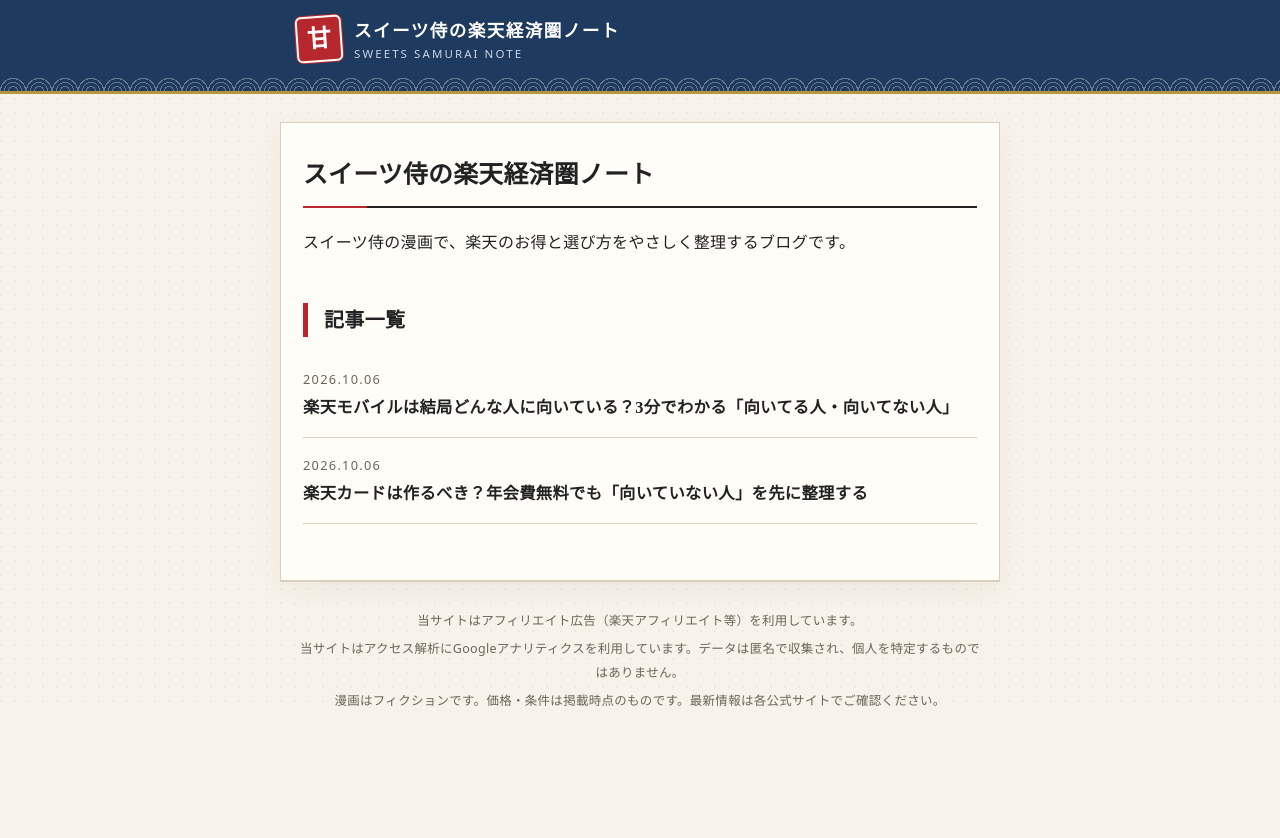
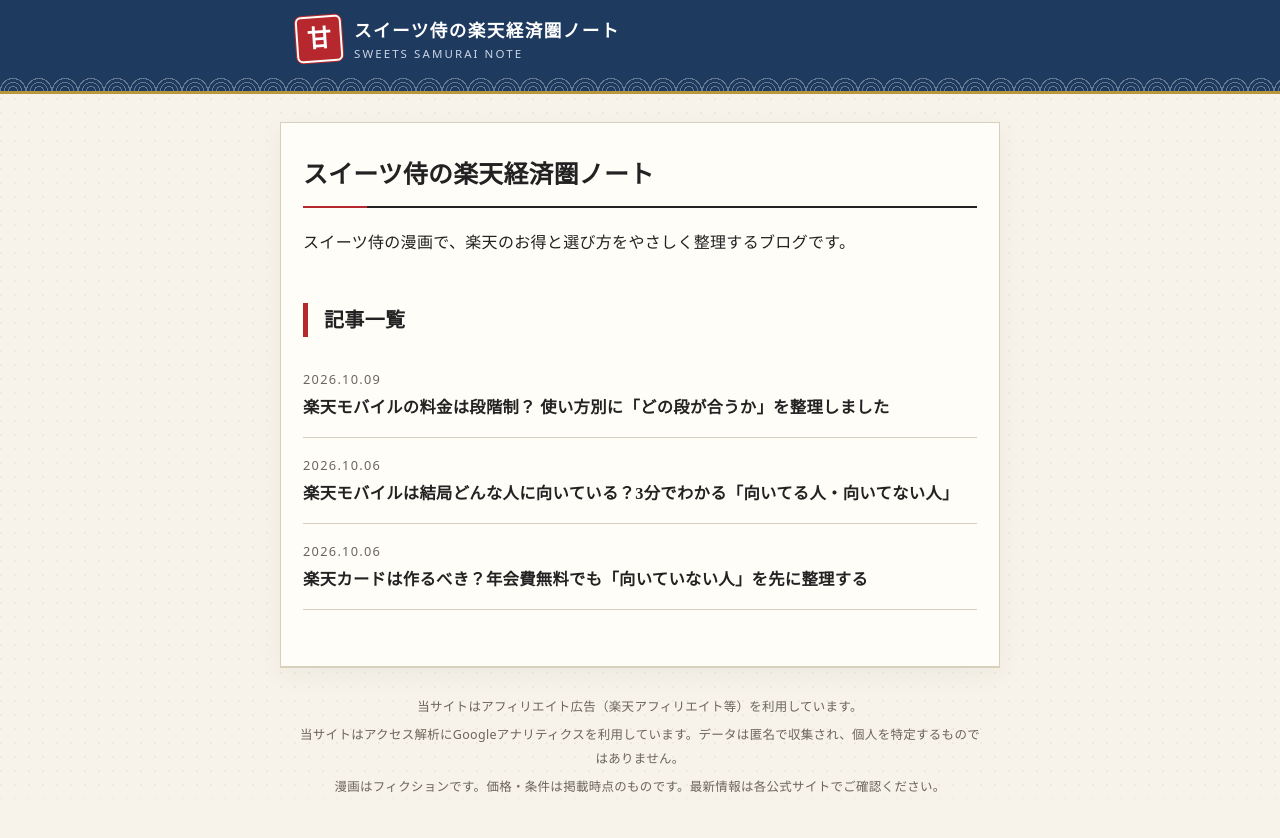
Before and after one commit to eztamu/sweets-blog, a Jekyll site: the page built from index.md, in a window 1280 px wide. Shown: the top 838 px of the page. Built offline with Jekyll 4.4.1, drawn with Linux system fonts in a browser that asks for light colours; part of the change alters nothing that is shown.

Commit message:
記事を追加: 楽天モバイルの料金は段階制？使い方別に整理（既存2記事に相互リンク）
Co-Authored-By: Claude Sonnet 5.5 <noreply@anthropic.com>
Claude-Session: https://claude.ai/code/session_01BpUWxc767rFro4ZmmBRR5J

```diff
--- a/_posts/2026-10-06-rakuten-card-fit.md
+++ b/_posts/2026-10-06-rakuten-card-fit.md
@@ -116,3 +116,4 @@ A. 2026年10月時点の公式バナー表記です。審査やポイントの
 ## あわせて読みたい
 
 - [楽天モバイルは結局どんな人に向いている？3分でわかる「向いてる人・向いてない人」]({% post_url 2026-10-06-rakuten-mobile-fit %})
+- [楽天モバイルの料金は段階制？ 使い方別に「どの段が合うか」を整理しました]({% post_url 2026-10-09-rakuten-mobile-tier %})
--- a/_posts/2026-10-06-rakuten-mobile-fit.md
+++ b/_posts/2026-10-06-rakuten-mobile-fit.md
@@ -106,3 +106,4 @@ A. この記事では判断できません。エリアや他社との比較、
 ## あわせて読みたい
 
 - [楽天カードは作るべき？年会費無料でも「向いていない人」を先に整理する]({% post_url 2026-10-06-rakuten-card-fit %})
+- [楽天モバイルの料金は段階制？ 使い方別に「どの段が合うか」を整理しました]({% post_url 2026-10-09-rakuten-mobile-tier %})
--- /dev/null
+++ b/_posts/2026-10-09-rakuten-mobile-tier.md
@@ -0,0 +1,126 @@
+---
+title: "楽天モバイルの料金は段階制？ 使い方別に「どの段が合うか」を整理しました"
+date: 2026-10-09
+description: "楽天モバイル（Rakuten最強プラン）の3段階の料金と、使い方別の考え方を、公式の表記と運営者の利用メモで整理しました。"
+---
+![スイーツ侍の4コマ漫画](/assets/img/rakuten-mobile-tier-intro.jpg)
+
+## 【結論】段階制の3段のうち、自分の段が分かると選びやすいプランです
+
+Rakuten最強プランは、月ごとの使用量が読みにくい人に向いています。料金は使用量に応じた3つの段に分かれているので、先に自分の段を決めておくと選びやすくなります。一方、速度が常に安定していることが必須の人や、端末だけ欲しい人には向いていません。
+
+**この記事で分かること**
+- 料金が使用量に応じた3つの段に分かれていること
+- 使用量が多い人・少ない段に抑えたい人、それぞれの考え方
+- 運営者の利用メモと、先に確認したい注意点
+
+{% include aff.html id="mobile" %}
+
+## 毎月のデータ使用量が読めず、どの段になるか不安でござる
+
+漫画の侍は「おやつ代が足りぬ」と嘆いていました。通信費も同じで、使用量が月によって違うと「今月はいくらになるのか」が見えにくいものです。
+
+段階制の料金は、使用量しだいで請求の段が変わります。だからこそ、先に3つの段の中身を知っておくと、自分がどこを狙うか決めやすくなります。
+
+## 料金は使用量に応じた3つの段です
+
+公式の最強プランのページでは、料金は次の3段になっています（2026-10-09確認）。
+
+| 使用量 | 月額（税込） |
+|---|---|
+| 3GBまで | 980円（1,078円） |
+| 3GB超〜20GBまで | 1,980円（2,178円） |
+| 20GB超〜（無制限） | 2,980円（3,278円） |
+
+バナーでは「データ高速無制限 月額2,980円（税込3,278円）」と表記されています。ただし「速度制限の場合あり」「通話料等別」の注記が付いています。
+
+**使用量が多い人の考え方**
+- 最上段の「使い放題の段」と考えれば、データ量を細かく気にせず使えます。
+- 月ごとの使用量が読みにくい人ほど、この考え方が合いやすいでしょう。
+
+**少ない段に抑えたい人の考え方**
+- 3GBまでなど少ない段を狙うなら、使用量を気にしながら使う必要があります。
+- 段階制なので、自分がどの段を狙うかを先に決めておくのが大切です。
+
+**そのほかの事実**
+- 国内通話は、Rakuten Link アプリを使うと無料です。アプリを使わない通話は30秒22円です。
+- 0180・0570（ナビダイヤルなど）から始まる他社接続サービスと、一部の特番（188）への通話は、無料の対象外です。
+- 最強家族割の適用で料金が割引になります。割引額と条件は公式ページで確認してください。
+- 速度について、公式は「混雑時など公平なサービス提供のため速度制御する場合あり」と記載しています。
+
+## 運営者の利用メモ
+
+ここからは運営者本人の体験です。あくまで個人の感想として読んでください。
+
+- 使用量が多い人は、最上段を「使い放題の段」と思って使えば、データ量をいちいち気にしなくてよく、気持ちが楽でした。
+- 少ない段（3GBまでなど）に抑えようとすると、使用量を気にする必要があり、大変でした。自分がどの段を狙うかを決めて使うと、良いプランだと感じます。
+- Rakuten Link を使うと、固定電話にも携帯電話にも普通の通話は無料になるので重宝しています。
+- ナビダイヤルは無料の対象外です。サポートセンターや修理の問い合わせでかけると通話料がかかり、少しもやっとします。ただ、他の通信会社でも有料なので、仕方のない面もあります。
+- 最強家族割の割引は、大きな差ではありません。家族がいれば少し安くなって、ちょっとうれしい程度の感覚です。
+- 運営者の行動範囲では、電波で困ることはあまりありません。ただし、場所によって電波の強さに差を感じることはあります。
+- 運営者の通勤・通学の時間帯に動画を見るなど、ふだんの使い方の範囲では、速度制限がかかったと感じたことはありません。
+
+個人の感想です。使う場所・時間帯・使用量によって異なります。
+
+## 向いている人はこんな人
+
+- データをよく使い、月ごとの使用量が読みにくい人
+- 料金を一つの表記で比べたい人
+- しばらく使い続ける前提で、通信会社を選びたい人
+- 自分がどの段を狙うか決めて、使用量を意識しながら使える人
+
+## こんな人は向いていない・先に確認したい人
+
+正直にお伝えします。次に当てはまる方は、申し込む前に確認してください。
+
+- **速度が常に安定していることが必須の人**：「速度制限の場合あり」の注記があります。公式ページで条件を確認してください。
+- **通話が多い人**：「通話料等は別」のため、総額は通話の使い方で変わります。
+- **3GBまでなど、少ない段に抑えたい人**：段階制のため、使用量を気にする必要があります。
+- **端末だけ欲しい人**：端末のみの購入は紹介の対象外です。
+- **短期間だけ使う予定の人**：しばらく使い続ける前提で選ぶほうがよいです。
+
+エリアは、公式のサービスエリアマップで確認できます。自宅や職場などの電波を、地点を指定してシミュレーションする機能もあります。
+
+## 申し込みの流れ
+
+1. 紹介リンクから公式ページへ進みます。
+2. Rakuten最強プランを申し込みます。
+3. 申し込み後、利用を開始します。
+
+申し込み後に利用開始が必要です。最新の条件は公式ページで確認してください。
+
+## Q&A
+
+**Q. 料金はいくらですか？**
+A. 使用量に応じた3段で、3GBまで月額980円（税込1,078円）、3GB超〜20GBまで1,980円（税込2,178円）、20GB超〜は無制限で2,980円（税込3,278円）です。
+
+**Q. 端末だけ買えばよいですか？**
+A. 端末のみの購入は紹介の対象になりません。プランの申し込みが必要です。
+
+**Q. いつの情報ですか？**
+A. 2026年10月時点の公式バナー表記です。最新は公式ページで確認してください。
+
+**Q. 料金の注記は？**
+A. 「速度制限の場合あり」「通話料等は別」です。
+
+**Q. エリアや他の細かい条件は？**
+A. エリアやキャンペーンの細部は、公式ページで確認してください。
+
+## 申し込む前の注意
+
+- 料金・条件は2026年10月時点の公式バナー表記です。変更される場合があります。
+- 速度制限の場合があります。
+- 通話料等は別です。
+- 申し込み後に利用開始が必要です。
+- 最新の条件は公式ページで確認してください。
+
+{% include aff.html id="mobile" %}
+
+## P.S.
+
+自分の段を決めて使うのが肝心でござるな。おやつ代も通信費も、狙いを定めるが勝ちでござる。申し込む前に公式ページで最新の条件を確認してください。
+
+## あわせて読みたい
+
+- [楽天モバイルは結局どんな人に向いている？3分でわかる「向いてる人・向いてない人」]({% post_url 2026-10-06-rakuten-mobile-fit %})
+- [楽天カードは作るべき？年会費無料でも「向いていない人」を先に整理する]({% post_url 2026-10-06-rakuten-card-fit %})
```
Also changed, not shown: assets/img/rakuten-mobile-tier-intro.jpg (added).
